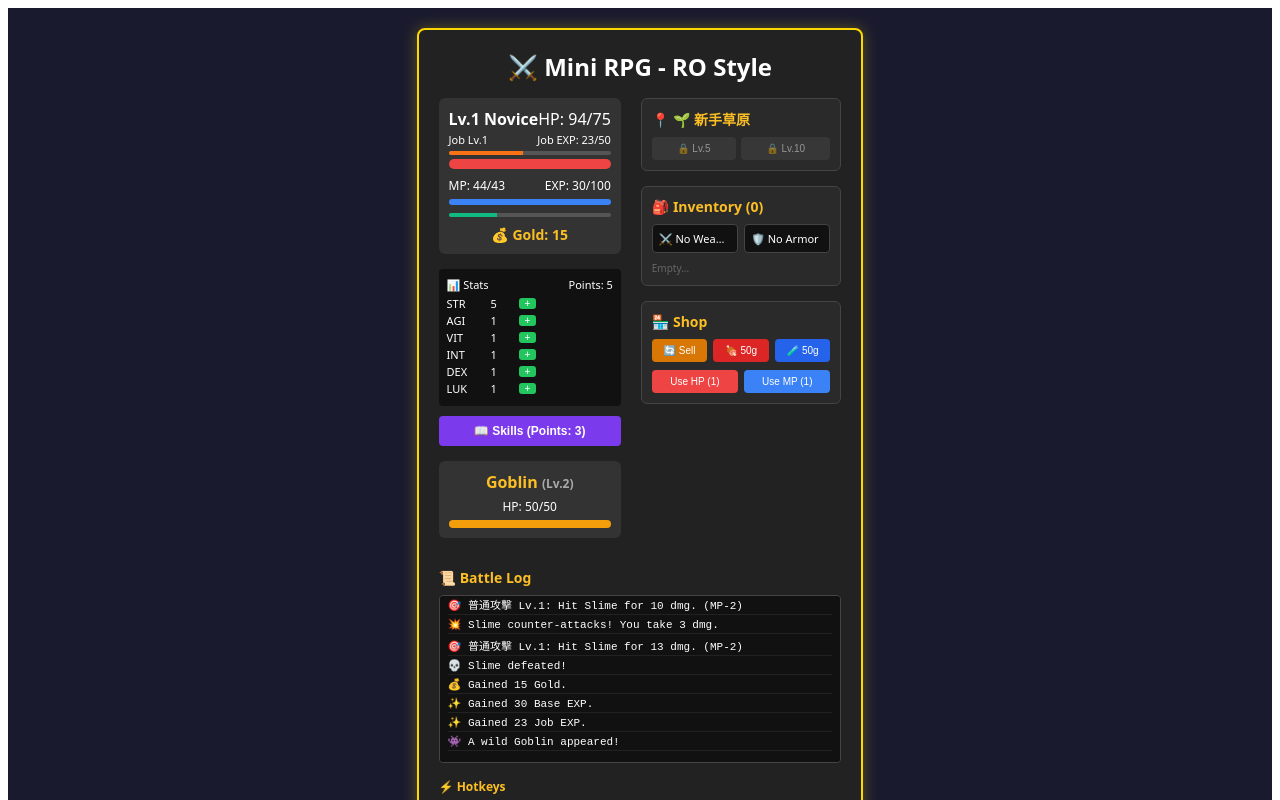
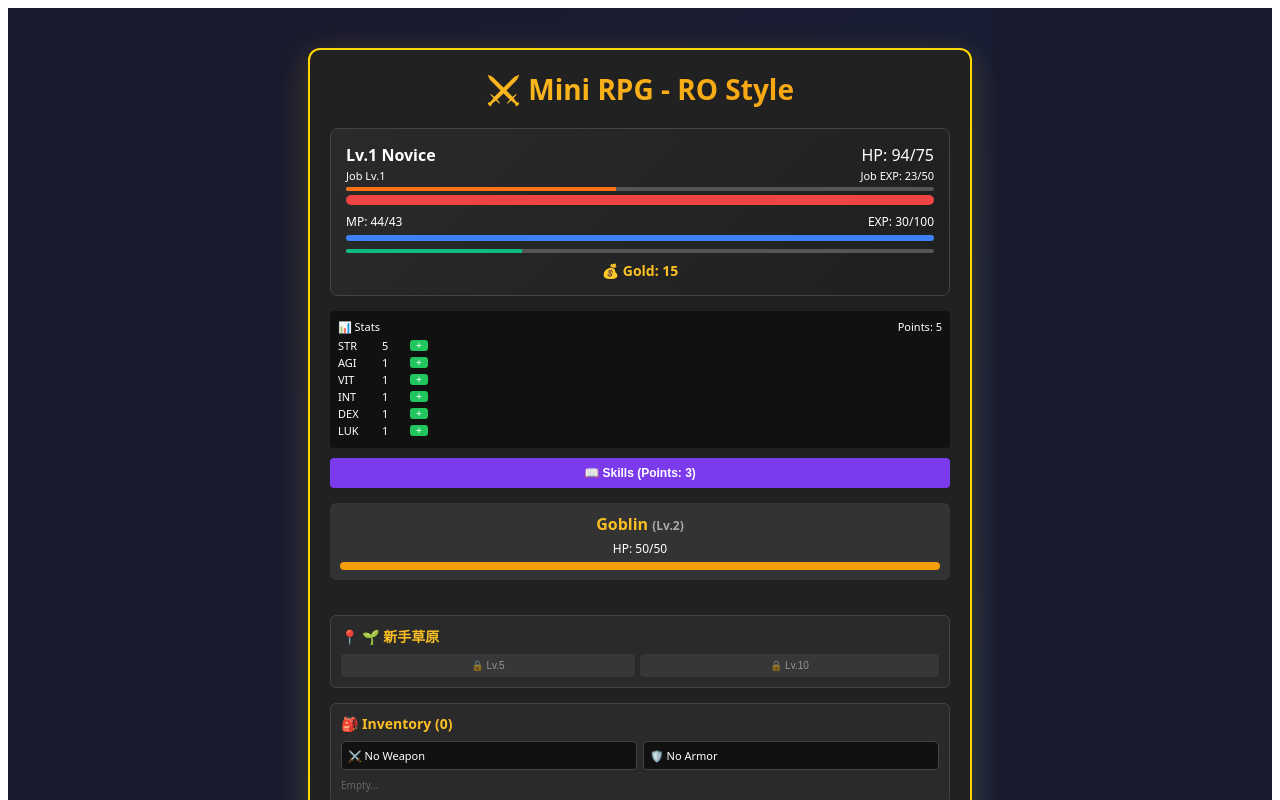
Before and after one commit to alphakey-marketing/react-learning, a React (Vite) app: page / in a window 1280 px wide. Shown: the top 800 px of the page. Built offline with nearby package versions, Linux system fonts and the light colour scheme.

Commit message:
update UI

```diff
--- a/src/MiniLevelGame.tsx
+++ b/src/MiniLevelGame.tsx
@@ -292,9 +292,11 @@ export function MiniLevelGame() {
 
   // ✅ 技能系統 State
   const [showSkillWindow, setShowSkillWindow] = useState<boolean>(false);
-  const [skillCooldowns, setSkillCooldowns] = useState<Record<string, number>>(
-    {},
-  );
+  const [skillCooldowns, setSkillCooldowns] = useState<Record<string, number>>({});
+
+  // ✅ NEW: Add this line
+  const [showBattleLog, setShowBattleLog] = useState<boolean>(true);
+
 
   const logsEndRef = useRef<HTMLDivElement>(null);
   const battleActionRef = useRef<(skillId?: string) => void>(() => {});
@@ -627,9 +629,13 @@ export function MiniLevelGame() {
     return () => clearInterval(id);
   }, []);
 
+  // ✅ MODIFIED: Only auto-scroll when log is visible
   useEffect(() => {
-    logsEndRef.current?.scrollIntoView({ behavior: "smooth" });
-  }, [logs]);
+    if (showBattleLog) {
+      logsEndRef.current?.scrollIntoView({ behavior: "smooth", block: "nearest" });
+    }
+  }, [logs, showBattleLog]);
+
 
   const expProgress = Math.floor((char.exp / char.expToNext) * 100);
   const hpPercent = Math.floor((char.hp / char.maxHp) * 100);
@@ -643,48 +649,59 @@ export function MiniLevelGame() {
     <div
       style={{
         minHeight: "100vh",
-        background: "#1a1a2e",
+        background: "linear-gradient(135deg, #1a1a2e 0%, #16213e 100%)",
         color: "white",
         display: "flex",
         justifyContent: "center",
-        alignItems: "center",
+        alignItems: "flex-start",  // Changed from "center"
         fontFamily: "system-ui, sans-serif",
         padding: "20px",
+        paddingTop: "40px",  // Added
       }}
     >
+
       <div
         style={{
           border: "2px solid gold",
           padding: "20px",
-          borderRadius: "8px",
+          borderRadius: "12px",
           width: "100%",
-          maxWidth: "900px",
-          background: "#222",
-          boxShadow: "0 0 15px rgba(255, 215, 0, 0.3)",
+          maxWidth: "1200px",  // Changed from 900px
+          background: "rgba(34, 34, 34, 0.95)",
+          boxShadow: "0 8px 32px rgba(255, 215, 0, 0.2)",
+          backdropFilter: "blur(10px)",  // Added
         }}
       >
+
         <h1
           style={{
             textAlign: "center",
-            margin: "0 0 15px 0",
-            fontSize: "24px",
+            margin: "0 0 20px 0",
+            fontSize: "28px",
+            background: "linear-gradient(45deg, #fbbf24, #f59e0b)",
+            WebkitBackgroundClip: "text",
+            WebkitTextFillColor: "transparent",
+            fontWeight: "bold",
           }}
         >
           ⚔️ Mini RPG - RO Style
         </h1>
 
-        <div style={{ display: "flex", gap: "20px", marginBottom: "15px" }}>
+
+        <div style={{ display: "flex", gap: "20px", marginBottom: "15px", flexWrap: "wrap" }}>
           {/* === 左欄 === */}
-          <div style={{ flex: 1 }}>
+          <div style={{ flex: "1 1 400px", minWidth: "300px" }}>
             {/* 玩家狀態 */}
             <div
               style={{
                 marginBottom: "15px",
-                background: "#333",
-                padding: "10px",
-                borderRadius: "6px",
+                background: "linear-gradient(135deg, #2a2a2a 0%, #1f1f1f 100%)",
+                padding: "15px",
+                borderRadius: "8px",
+                border: "1px solid #444",
               }}
             >
+
               <div
                 style={{
                   display: "flex",
@@ -1008,7 +1025,7 @@ export function MiniLevelGame() {
           </div>
 
           {/* === 右欄 === */}
-          <div style={{ flex: 1 }}>
+            <div style={{ flex: "1 1 400px", minWidth: "300px" }}>
             {/* 地圖系統 */}
             <div
               style={{
```
